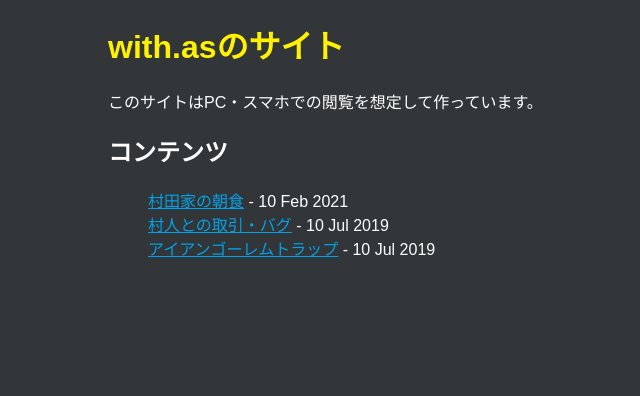
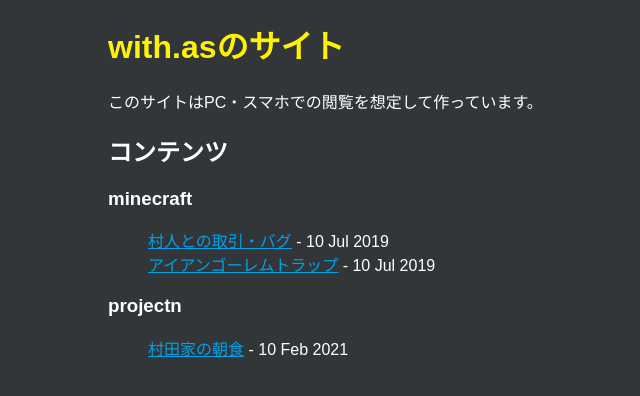
Before and after one commit to withas/withas.github.io, a Jekyll site: the page built from index.html, in a window 1280 px wide. Shown: the top 396 px of the page, without its empty margins (20-660 px from the left). Built offline with Jekyll 4.4.1, drawn with Linux system fonts in a browser that asks for light colours.

Commit message:
novelレイアウトの追加とトップページ更新

```diff
--- /dev/null
+++ b/_layouts/novel.html
@@ -0,0 +1,6 @@
+---
+layout: post
+---
+<div class="novel">
+  {{ content }}
+</div>
--- a/_sass/main.scss
+++ b/_sass/main.scss
@@ -24,6 +24,10 @@ img.def {
     width: 40%;
 }
 
+.novel {
+    max-width: 600px;
+}
+
 @media screen and (max-width:480px) {
     * {
 	float: none;
--- a/index.html
+++ b/index.html
@@ -7,15 +7,14 @@ title: with.asのサイト
 
   <h2>コンテンツ</h2>
   <!--<h3>Minecrat</h3>-->
+  {% for category in site.categories %}
+  <h3>{{ category[0] }}</h3>
   <ul>
-    {% for post in site.posts %}
+    {% for post in category[1] %}
     <li>
       <a href="{{ post.url }}">{{ post.title }}</a> - {{ post.date | date_to_string }}
     </li>
     {% endfor %}
-    <!--
-    <li><a href="irongolem.html">アイアンゴーレムトラップ</a> - 19.07.10</li>
-    <li><a href="villager.html">村人との取引・バグ</a> - 19.07.10</li>
-    -->
   </ul>
+  {% endfor %}
 </article>
```
Also changed, not shown: projectn/_posts/2021-02-10-muratake.md (renamed from _posts/projectn/2021-02-10-muratake.md, +16 -1 lines), minecraft/_posts/2019-07-10-irongolem.html (renamed from _posts/minecraft/2019-07-10-irongolem.html), minecraft/_posts/2019-07-10-villager.html (renamed from _posts/minecraft/2019-07-10-villager.html).
